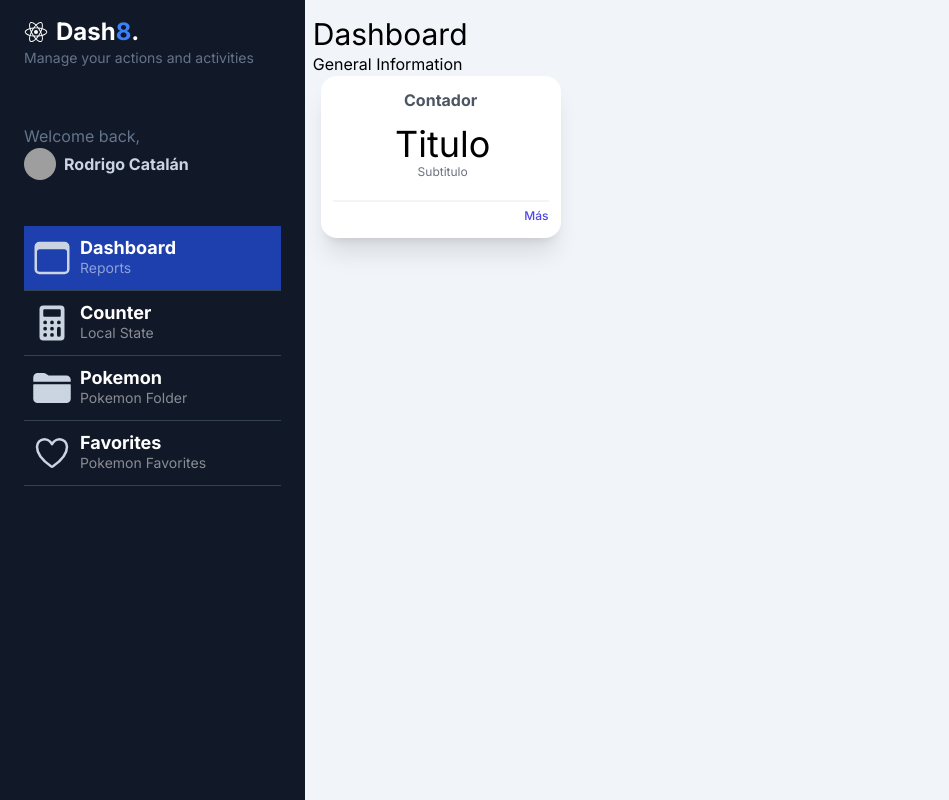
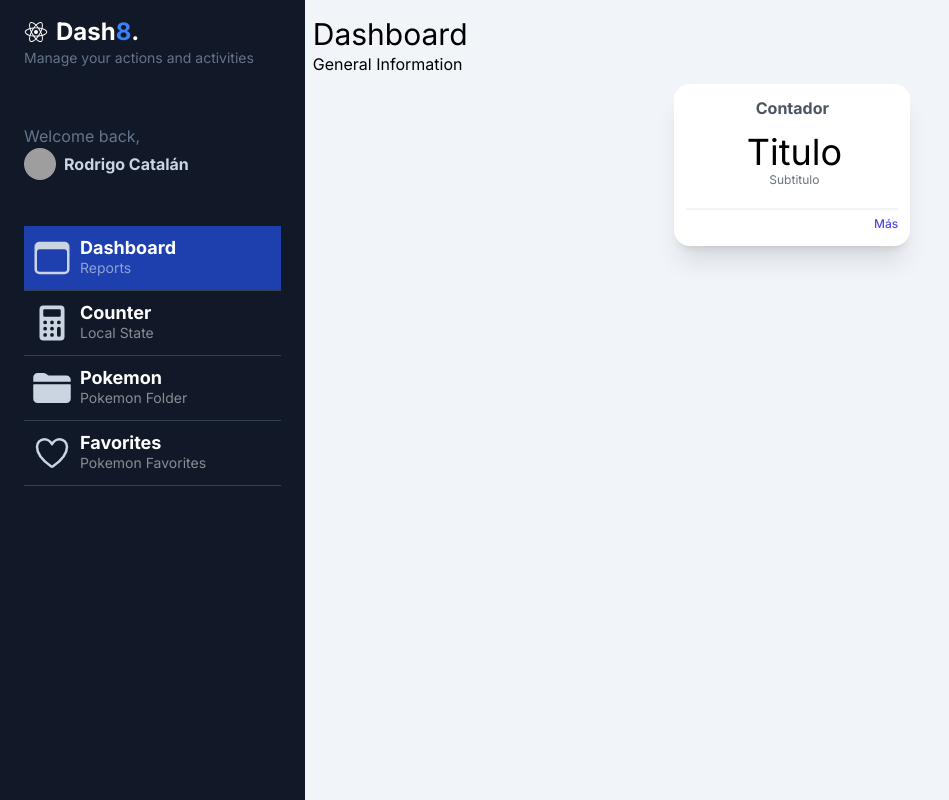
Before and after one commit to RodrigoSHL/my-dashboard-next, a Next.js app: page /dashboard/main in a window 1280 px wide. Shown: the whole page, without its empty margins (0-949 px from the left). Built offline with nearby package versions, Linux system fonts and the light colour scheme; grey boxes are pictures that could not be loaded.

Commit message:
REFACTOR: refactor components and style class

```diff
--- a/src/app/dashboard/favorites/page.tsx
+++ b/src/app/dashboard/favorites/page.tsx
@@ -13,7 +13,7 @@ export default async function PokemonsPage() {
   return (
     <div className=" p-2 flex flex-col">
 
-      <span className="text-2xl my-2">Pokémons favoritos <small>estático</small></span>
+      <span className="text-2xl my-2">Pokémons favoritos <small>global</small></span>
 
       <PokemonGrid pokemons={ [] } />
 
--- a/src/app/dashboard/main/page.tsx
+++ b/src/app/dashboard/main/page.tsx
@@ -6,7 +6,7 @@ import { SimpleWidget } from "@/components";
      <div className="text-black p-2">
        <h1 className="mt-2 text-3xl">Dashboard</h1>
        <span>General Information</span>
-       <div className="flex flex-wrap">
+       <div className="flex flex-wrap p-2 items-center justify-center">
           <SimpleWidget />
        </div>
 
--- a/src/app/dashboard/pokemons/page.tsx
+++ b/src/app/dashboard/pokemons/page.tsx
@@ -27,7 +27,7 @@ export default async function PokemonsPage() {
   const pokemons = await getPokemons(500);
 
   return (
-    <div className=" p-2 flex flex-col">
+    <div className="m-2 p-2 flex flex-col">
 
       <span className="text-2xl my-2">Listado de Pokémons <small>estático</small></span>
 
--- a/src/components/index.ts
+++ b/src/components/index.ts
@@ -1,2 +1,2 @@
-export { Sidebar } from './Sidebar';
+export { Sidebar } from './sidebar/Sidebar';
 export { SimpleWidget } from './SimpleWidget';
```
Also changed, not shown: src/components/sidebar/Sidebar.tsx (renamed from src/components/Sidebar.tsx), src/components/sidebar/SidebarMenuItem.tsx (renamed from src/components/SidebarMenuItem.tsx).
